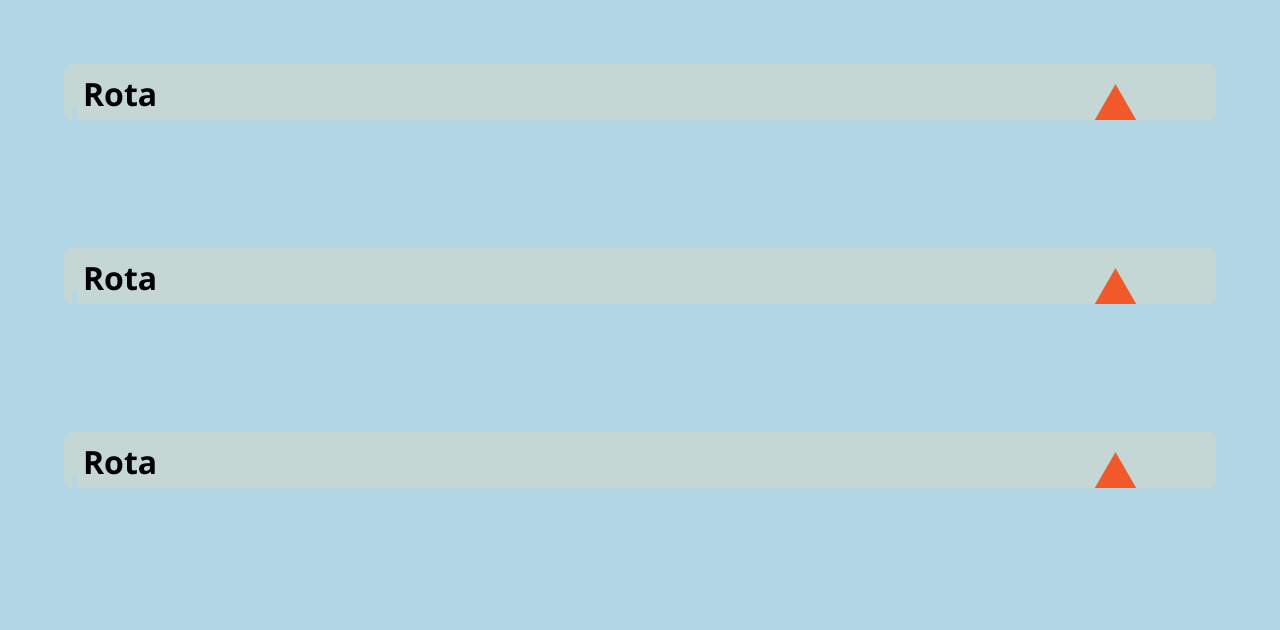
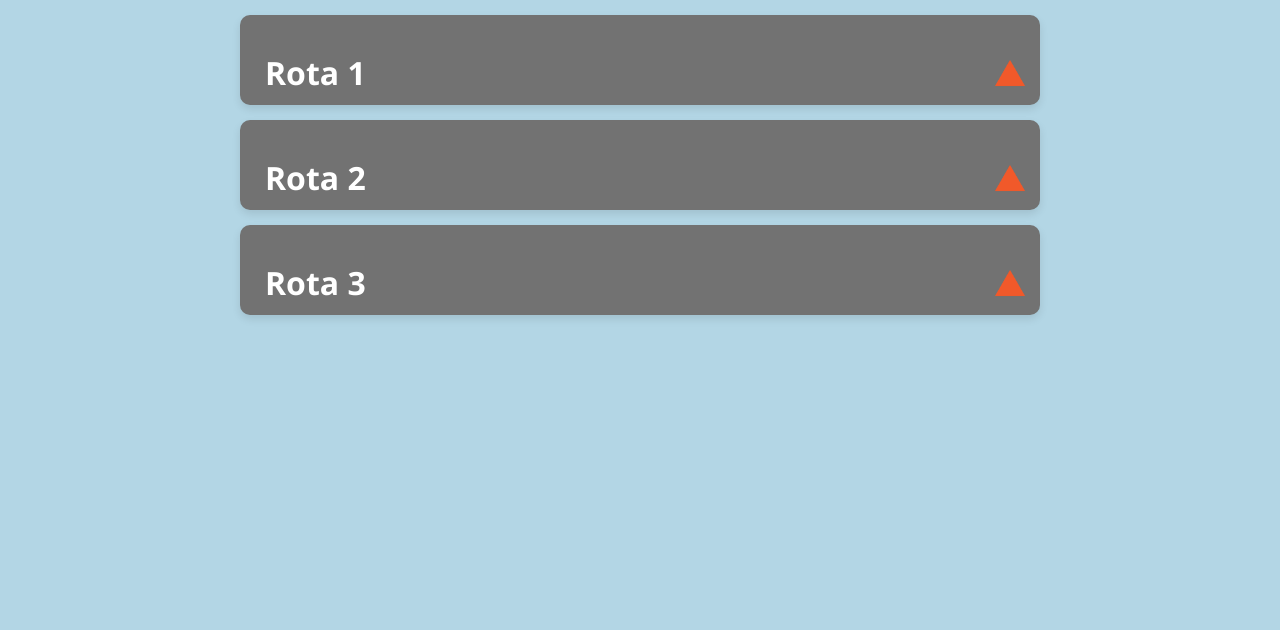
Before and after one commit to MassayoshiOgawa/Sesi-PRPA-S.A-Ferrovia, a PHP site: page /public/crud_rotas/rotas.php in a window 1280 px wide. Shown: the part 90-720 px from the top of the page. Run offline with PHP 8.4, Linux system fonts and the light colour scheme; data comes from the database, SQL or seed files in the repository.

Commit message:
css CRUD

```diff
--- a/db.php
+++ b/db.php
@@ -2,7 +2,7 @@
 
 $servername = "localhost";
 $username = "root";
-$password = "root";
+$password = "";
 $dbname = "ferrovia_GitTrens";
 
 $mysqli = new mysqli($servername, $username, $password, $dbname);
--- a/index.php
+++ b/index.php
@@ -87,7 +87,7 @@
                 <?php endif;?>
                 <br>
                 <div class="flex" style="flex-direction: column;">
-                    <button type="submit"  class="cadastroButton">Enviar</button>
+                    <button type="submit"  class="loginButton">Enviar</button>
 
 
                 </div>
--- a/public/crud_rotas/rotas.php
+++ b/public/crud_rotas/rotas.php
@@ -38,7 +38,7 @@
                                 </div>
                                 <h1>Rota {$row['id_rota']}</h1>
                             </div>
-                            <img src='../../assets/trianguloICON.png' alt=''>
+                            <img src='../../assets/trianguloICON.png' alt='' class='triangulo'>
                         </div>
                             <p>Nome da rota: {$row['nome_rota']}</p>
                             <p>Estação de origem: {$row['estação_origem']}</p>
@@ -46,7 +46,9 @@
                             <p>Distãncia rota: {$row['distancia']}</p>
                             <p>Intensidade de movimento: {$row['intensidade_movimento']}</p>
                             <p>Horário de funcionamento: {$row['horario_funcionamento']}</p>
+                            <div class='EditarButton'>
                             <a href='update_trem.php?id={$row['id_rota']}'>Editar<a>
+                            </div>
                         </div>
 
                     </div>
--- a/public/crud_trens/cadastro_trem.php
+++ b/public/crud_trens/cadastro_trem.php
@@ -87,7 +87,7 @@
                 <div class="inpput">
                     <label for="maquinista">ID do Maquinista:</label><br>
                     <select name="maquinista" id="maquinista" class="inputTag"  required>
-                        <option value="nulo">...</option>
+                        <option value="1">...</option>
                         <?php
                             include '../../db.php';
                             $sql = "SELECT id , nome_usuario FROM usuario WHERE  cargo_usuario = 'Maquinista'";
--- a/public/crud_trens/delete_trem.php
+++ b/public/crud_trens/delete_trem.php
@@ -3,7 +3,7 @@
 include '../../db.php';
 $id = $_GET['id'];
 
-$sql = " DELETE FROM trem WHERE id=$id ";
+$sql = " DELETE FROM trem WHERE id_trem = $id ";
 
 if ($mysqli -> query($sql) === true) {
     echo "Registro excluído com sucesso.
--- a/public/crud_usuarios/cadastro_usuarios.php
+++ b/public/crud_usuarios/cadastro_usuarios.php
@@ -135,8 +135,7 @@
                 <br>
 
 
-
-                <button type="submit" id="cadastroButton">Cadastrar</button>
+                <button type="submit" id="cadastroButton" class="cadastroButton">Cadastrar</button>
 
             </form>
         </div>
--- a/public/crud_usuarios/read_usuarios.php
+++ b/public/crud_usuarios/read_usuarios.php
@@ -50,8 +50,8 @@
                 <td> {$row['nascimento_usuario']} </td>
 
                 <td>
-                    <a href='update.php?id={$row['id']}'>Editar<a>
-                    <a href='delete.php?id={$row['id']}'>Excluir<a>
+                    <a href='update_usuarios.php?id={$row['id']}'>Editar<a>
+                    <a href='delete_usuarios.php?id={$row['id']}'>Excluir<a>
 
                 </td>
               </tr>
--- a/public/crud_usuarios/update_usuarios.php
+++ b/public/crud_usuarios/update_usuarios.php
@@ -107,7 +107,7 @@
                 <br>
 
 
-                <button type="submit" id="cadastroButton">Cadastrar</button>
+                <button type="submit" id="cadastroButton" class="cadastroButton">Cadastrar</button>
 
             </form>
         </div>
--- a/scripts/OpcoesBarraLateral/trens.js
+++ b/scripts/OpcoesBarraLateral/trens.js
@@ -1,52 +1,29 @@
-function print(msg) {
-    console.log(msg)
+function voltar() {
+    window.location.replace("../homepage.php");
 }
 
-let estado = false;
-let tamanho = "0" ;
-let currBox = null;
-let currTri = null
+document.addEventListener("DOMContentLoaded", () => {
+    const boxes = document.querySelectorAll(".BoxStatus");
 
-function abrir(box){
-    var tri = box.querySelector("img");
+    boxes.forEach(box => {
+        const tri = box.querySelector(".triangulo");
 
-    if (tamanho !== "0" || currBox !== null){
-        if (currBox !== null && currBox !== box) {
-            tamanho = "50px";
-            currBox.style.height = tamanho;
-            currTri.style.transform = "rotate(0deg)";
-            print("A")
-            tamanho = "500px";
-            box.style.height = tamanho;
-            tri.style.transform = "rotate(180deg)";
-            estado = false;
-            currBox = box;
-            currTri = tri;
-        }
-    }
+        box.addEventListener("click", () => {
+            const isOpen = box.classList.contains("open");
 
-    if (estado == false){
-        tamanho = "500px";
-        tri.style.transform = "rotate(180deg)";
-        box.style.height = tamanho;
-        estado = true;
-        currBox = box;
-        currTri = tri;
-        print("B")
-    }else{
-        tri.style.transform = "rotate(0deg)";
-        tamanho = "50px";
-        box.style.height = tamanho;
-        estado = false;
-        currBox = null;
-        currTri = null;
-        print("C")
-    }
+            // Fecha todos os outros
+            boxes.forEach(b => {
+                b.classList.remove("open");
+                b.style.height = "60px";
+                b.querySelector(".triangulo").style.transform = "rotate(0deg)";
+            });
 
-
-
-}
-
-function voltar(){
-    window.location.replace("../homepage.php")
-}
+            // Abre o atual
+            if (!isOpen) {
+                box.classList.add("open");
+                box.style.height = "auto";
+                tri.style.transform = "rotate(180deg)";
+            }
+        });
+    });
+});
--- a/scripts/homepage/verRotas.js
+++ b/scripts/homepage/verRotas.js
@@ -15,7 +15,7 @@
 function selecionarRota(rota, id) {
     id = `rota${id}`
     if (currRota == null) {
-        rota.style.backgroundColor = "rgba(48, 173, 245, 0.71)"
+        rota.style.backgroundColor = "rgb(114, 114, 114)"
         rota.style.borderColor = "black"
         document.getElementById(id).style.opacity = 1
         currRota = rota
@@ -33,7 +33,7 @@
             document.getElementById(currId).style.opacity = 0
 
             document.getElementById(id).style.opacity = 1
-            rota.style.backgroundColor = "rgba(48, 173, 245, 0.71)"
+            rota.style.backgroundColor = "rgb(114, 114, 114)"
             rota.style.borderColor = "black"
             currId = id
             currRota = rota
--- a/style/style.css
+++ b/style/style.css
@@ -471,6 +497,29 @@
 }
 
 /*FIM ESCOPO CSS DO ESCREVER NOTIFICAÇÕES*/
+.EditarButton {
+    background-color: greenyellow;
+    text-align: center;
+    margin-left: 4%;
+    padding: 1%;
+    margin-top: 5px;
+    color: white;
+    text-decoration: none;
+    border-radius: 20px;
+    width: 80px;
+}
+
+.ExcluirButton {
+    background-color:crimson;
+    text-align: center;
+    margin-left: 4%;
+    padding: 1%;
+    margin-top: 5px;
+    color: white;
+    text-decoration: none;
+    border-radius: 20px;
+    width: 80px;
+}
 
 .but {
     height: 50px;
@@ -489,107 +538,91 @@
     background-color: #B3D6E5;
 }
 
-.ca {
-    display: flex;
-    justify-content: center;
+
+
+/*Pertence a tren.html*/
+.ContainerTren {
+    margin: 15px auto;
+    max-width: 800px;
+    background: rgb(114, 114, 114);
+    border-radius: 10px;
+    box-shadow: 0 4px 8px rgba(0, 0, 0, 0.1);
+    overflow: hidden;
+    transition: all 0.3s ease;
+    color: #fff;
 }
 
-/*Pertence a tren.html*/
-
+/* Cabeçalho do box */
 .BoxStatus {
-    background-color: #ffd79a3b;
-    border-radius: 8px;
-    padding: 3px;
-    margin: 5%;
-    height: 50px;
+    padding: 15px;
+    cursor: pointer;
+    transition: background-color 0.3s ease;
+    height: 60px;
     overflow: hidden;
-    transition: 0.5s;
-
-}
-.bloco{
-    background-color: #B3D6E5;
-    height: 100%;
-    width: 6%;
-    margin-right: 5px;
-    color: #F58430;
-    font-size: x-small;
 }
 
-.ContainerTren {
-    display: flex;
-    flex-direction: column;
-
+.BoxStatus:hover {
+    background-color: rgb(114, 114, 114);
 }
-
-.ContainerTren h1 {
-    margin: 0;
-}
-
 
 .caixaTriangulo {
     display: flex;
-    align-items: flex-start;
     justify-content: space-between;
-    align-content: flex-start;
-    margin: 5px;
-
+    align-items: center;
 }
 
-.infoTren {
-    padding: 5px;
-
+.flex2 {
+    display: flex;
+    align-items: center;
+    gap: 10px;
 }
 
-
-.Rotas_IdBlock1 {
-    background-color: blue;
-    height: 25px;
-    width: 65px;
-    justify-content: center;
-    margin-top: 8px;
+.triangulo {
+    width: 20px;
+    height: 20px;
+    transition: transform 0.3s ease;
 }
 
-.Rotas_IdBlock2 {
-    background-color: rgb(54, 255, 98);
-    height: 25px;
-    width: 65px;
-    margin-top: 8px;
-
+/* Informações do trem */
+.infoTren {
+    margin-top: 10px;
+    padding: 10px;
+    font-size: 0.95rem;
+    line-height: 1.4;
 }
 
+/* Informações do maquinista */
+.InfoMotorista {
+    display: flex;
+    justify-content: space-between;
+    align-items: center;
+    padding: 15px;
+    border-top: 1px solid #ddd;
+}
+
+.motoristaImg {
+    width: 30%;
+    height: 30%;
+}
+
+/* Botões editar/excluir */
 
 
+/* Responsividade */
+@media (max-width: 600px) {
+    .ContainerTren {
+        width: 95%;
+    }
 
-.Rotas_IdBlock3 {
-    background-color: rgb(187, 65, 181);
-    height: 25px;
-    width: 65px;
-    margin-top: 8px;
+    .InfoMotorista {
+        flex-direction: column;
+        align-items: flex-start;
+        gap: 10px;
+    }
 
-}
-
-
-.Rotas_IdBlock4 {
-    background-color: rgb(240, 61, 61);
-    height: 25px;
-    width: 65px;
-    margin-top: 8px;
-    margin-top: 8px;
-
-}
-
-.InfoMotorista {
-    display: flex;
-    justify-content: space-around;
-    padding: 5px;
-
-}
-
-
-.motoristaImg {
-    height: 100px;
-    width: 100px;
-    margin-left: 20%;
+    .motoristaImg {
+        align-self: center;
+    }
 }
 
 /*INICIO ESCOPO CSS HOMEPAGE MAPA*/
```
Also changed, not shown: other parts of style/style.css (+42 -16 lines), public/crud_trens/trens.php (+10 -2 lines). Lines whose indentation alone changed are shown as unchanged.
